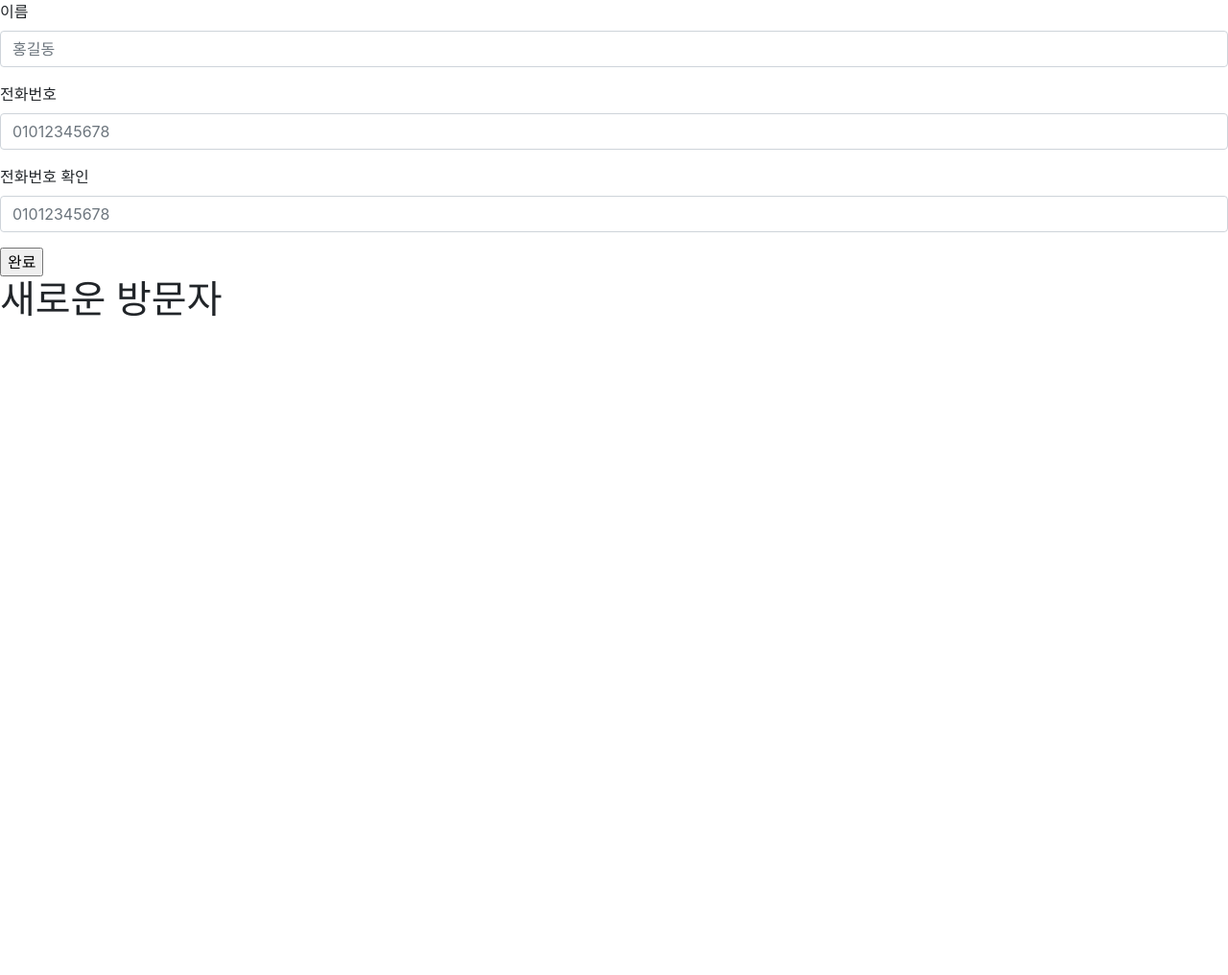
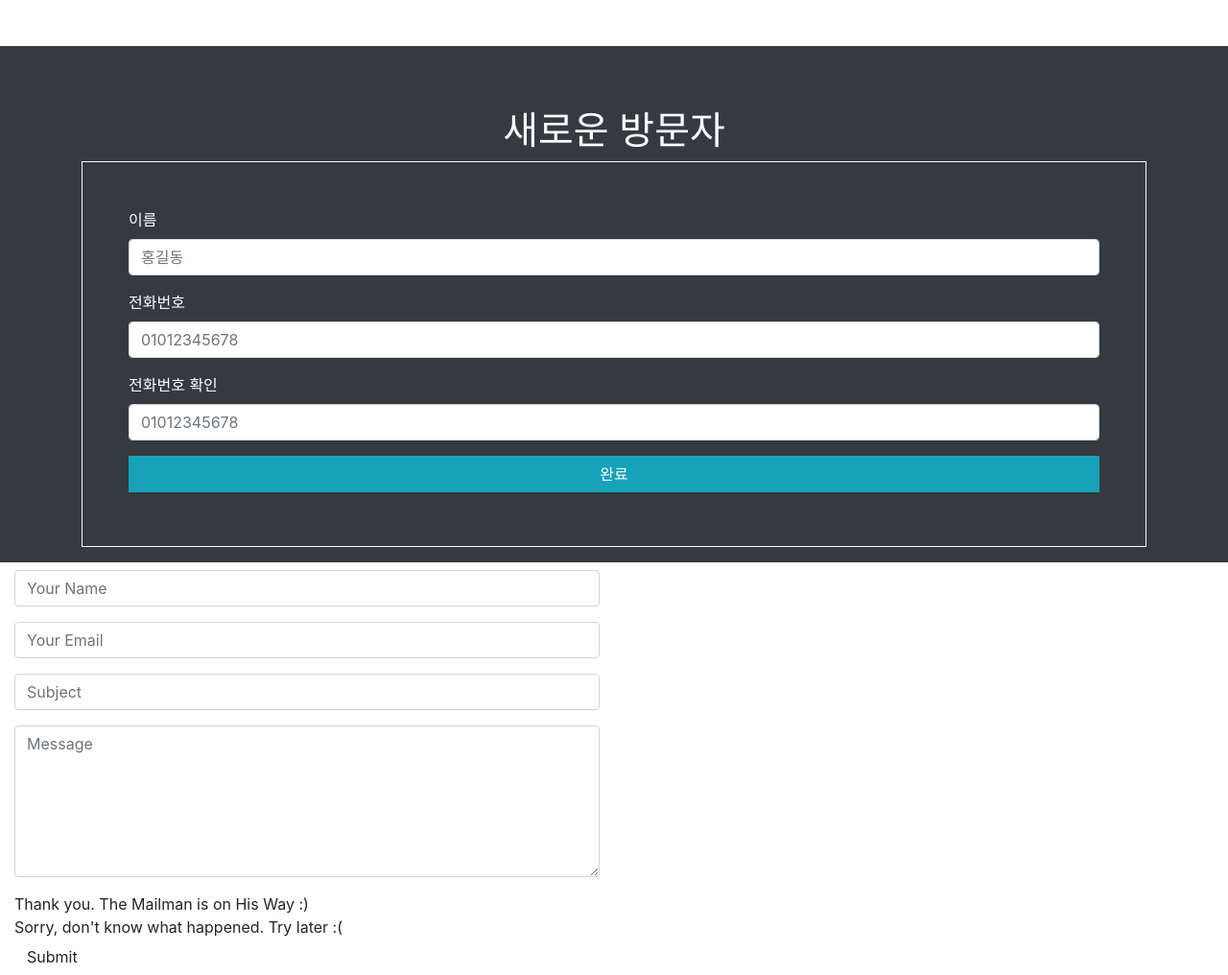
Before and after one commit to 26future/visitors, a Django app: page /visitors/new/ in a window 1280 px wide. Shown: the whole page at 96% size. Before the commit the page ends 330 px from the top, so only its background shows below. Run offline with Django 3.2, Linux system fonts and the light colour scheme; some libraries are stand-ins or nearby versions.

Commit message:
200630 Project bootstrap

```diff
--- a/requirements.txt
+++ b/requirements.txt
@@ -1,12 +1,10 @@
 colorama==0.4.3
 Django==2.1.5
-django-appconf==1.0.4
-django-imagekit==4.0.2
+django-cors-headers==3.4.0
 labelImg==1.8.3
 lxml==4.5.1
 numpy==1.19.0
 opencv-python-headless==4.2.0.34
-pilkit==2.0
 Pillow==7.1.2
 PyQt5==5.15.0
 PyQt5-sip==12.8.0
--- a/templates/base.html
+++ b/templates/base.html
@@ -5,13 +5,15 @@
     <meta name="viewport" content="width={device-width}, initial-scale=1.0">
     <title>Document</title>
     <link rel="stylesheet" href="https://stackpath.bootstrapcdn.com/bootstrap/4.5.0/css/bootstrap.min.css" integrity="sha384-9aIt2nRpC12Uk9gS9baDl411NQApFmC26EwAOH8WgZl5MYYxFfc+NcPb1dKGj7Sk" crossorigin="anonymous">
-    {% block css %}{% endblock %}
+    <link href="https://fonts.googleapis.com/css2?family=Black+Han+Sans&display=swap" rel="stylesheet">
+    {% block css %}
+    {% endblock %}
 </head>
 <body>
-
-    {% block body %}
-    {% endblock %}
-
+    <div class="mt-5">
+        {% block body %}
+        {% endblock %}
+    </div>
     <script src="https://code.jquery.com/jquery-3.5.1.slim.min.js" integrity="sha384-DfXdz2htPH0lsSSs5nCTpuj/zy4C+OGpamoFVy38MVBnE+IbbVYUew+OrCXaRkfj" crossorigin="anonymous"></script>
     <script src="https://cdn.jsdelivr.net/npm/popper.js@1.16.0/dist/umd/popper.min.js" integrity="sha384-Q6E9RHvbIyZFJoft+2mJbHaEWldlvI9IOYy5n3zV9zzTtmI3UksdQRVvoxMfooAo" crossorigin="anonymous"></script>
     <script src="https://stackpath.bootstrapcdn.com/bootstrap/4.5.0/js/bootstrap.min.js" integrity="sha384-OgVRvuATP1z7JjHLkuOU7Xw704+h835Lr+6QL9UvYjZE3Ipu6Tp75j7Bh/kR0JKI" crossorigin="anonymous"></script>
--- a/visitors/settings/base.py
+++ b/visitors/settings/base.py
@@ -14,6 +14,7 @@ import os
 
 # Build paths inside the project like this: os.path.join(BASE_DIR, ...)
 BASE_DIR = os.path.dirname(os.path.dirname(os.path.dirname(os.path.abspath(__file__))))
+
 
 
 # Quick-start development settings - unsuitable for production
--- a/visitors/settings/dev.py
+++ b/visitors/settings/dev.py
@@ -5,4 +5,5 @@ SECRET_KEY = config('SECRET_KEY')
 
 DEBUG = True
 
-ALLOWED_HOSTS = []
+ALLOWED_HOSTS = ['caf3e08def15.ngrok.io',
+'127.0.0.1']
--- a/visitors/settings/prod.py
+++ b/visitors/settings/prod.py
@@ -7,6 +7,7 @@ DEBUG = True # 추후에 False로 변경 예정
 
 ALLOWED_HOSTS = [
     '.compute.amazonaws.com',
+    'caf3e08def15.ngrok.io'
 ]
 
 STATIC_ROOT = os.path.join(BASE_DIR, 'staticfiles')
--- a/visitors_data/templates/visitors_data/new.html
+++ b/visitors_data/templates/visitors_data/new.html
@@ -1,13 +1,21 @@
 {% extends 'base.html' %}
 
-{% block body%}
-<h1>새로운 방문자</h1>
+{% block css %}
 
 {% endblock %}
 
-{% block css %}
 
-  <form method="POST" class="post-form">
+{% block body%}
+
+
+
+<div class="p-3 mb-2 bg-dark text-white" >
+  <h1 class="text-center mt-5">새로운 방문자</h1>
+  <div class="container">
+
+
+
+    <form method="POST" class="border border-light p-5">
       {% csrf_token %}
         {% for field in form %}
         <div class="form-group">
@@ -16,21 +24,47 @@
             {{ field }}
         </div>
         {% endfor %}
-      <input type="submit" value="완료">
+        <div class="p-0.8 mb-2 bg-info text-white">
+        <input class="btn btn-info btn-block" type="submit" value="완료"></div>
     </form>
-
-{% endblock %}
+  </div>
+</div>
 
 
 
+<div class="contact-form col-md-6 wow fadeInUp" data-wow-duration="500ms" data-wow-delay="300ms" style="visibility: visible; animation-duration: 500ms; animation-delay: 300ms; animation-name: fadeInUp;">
+				<form id="contact-form" method="post" action="sendmail.php" role="form">
+
+					<div class="form-group">
+						<input type="text" placeholder="Your Name" class="form-control" name="name" id="name">
+					</div>
+
+					<div class="form-group">
+						<input type="email" placeholder="Your Email" class="form-control" name="email" id="email">
+					</div>
+
+					<div class="form-group">
+						<input type="text" placeholder="Subject" class="form-control" name="subject" id="subject">
+					</div>
+
+					<div class="form-group">
+						<textarea rows="6" placeholder="Message" class="form-control" name="message" id="message"></textarea>
+					</div>
+
+					<div id="mail-success" class="success">
+						Thank you. The Mailman is on His Way :)
+					</div>
+
+					<div id="mail-fail" class="error">
+						Sorry, don't know what happened. Try later :(
+					</div>
+
+					<div id="cf-submit">
+						<input type="submit" id="contact-submit" class="btn btn-transparent" value="Submit">
+					</div>
+
+				</form>
+			</div>
 
 
-
-
-
-<!-- <form action="" method="POST">
-    {% csrf_token %}
-    {{ form.as_p }}
-    <input type="submit" value="완료">
-
-</form> -->
+{% endblock%}
--- /dev/null
+++ b/visitors_data/templates/visitors_data/result.html
@@ -0,0 +1,5 @@
+{% extends 'base.html' %}
+
+{% block body %}
+<h1>QR Code 인식 완료</h1>
+{% endblock %}
```
Also changed, not shown: sample.md (added, +10 -0 lines), visitors_data/templates/visitors_data/confirm.html (+31 -4 lines), visitors_data/templates/visitors_data/home.html (+6 -1 lines), visitors_data/templates/visitors_data/qr.html (+12 -2 lines), visitors_data/templates/visitors_data/read_qr.html (+33 -18 lines), static/images/qrcode.png. Lines whose indentation alone changed are shown as unchanged.
